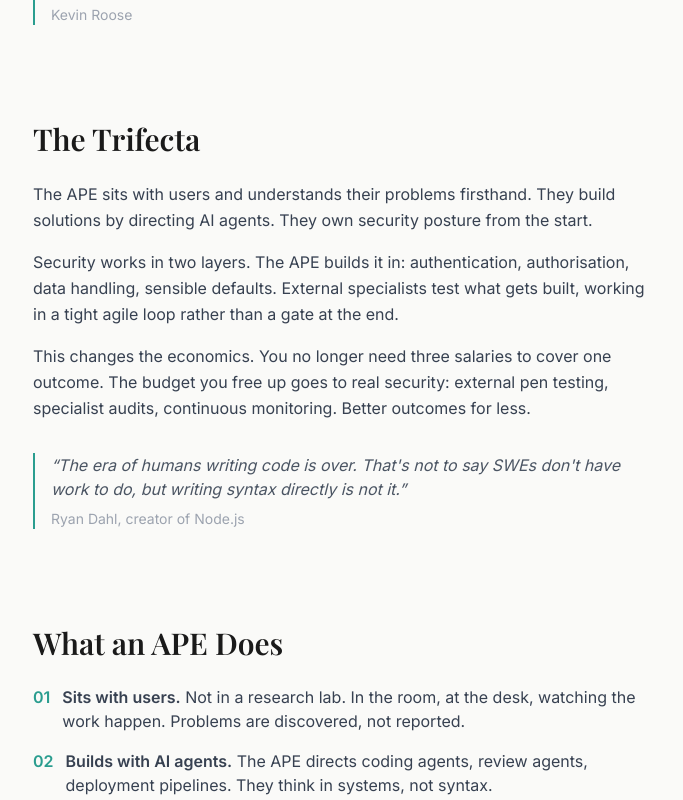
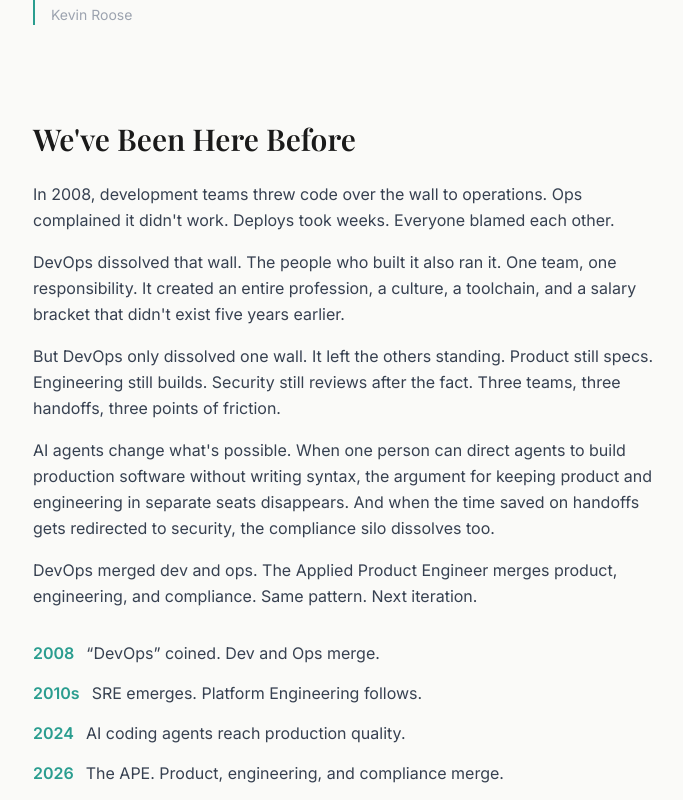
Before and after one commit to skyblue-will/ape-site, a Next.js app: page / in a window 1280 px wide. Shown: the part 900-1700 px from the top of the page, without its empty margins (295-978 px from the left). Built offline with nearby package versions, Linux system fonts and the light colour scheme.

Commit message:
feat: add We've Been Here Before section with DevOps history timeline

```diff
--- a/app/page.tsx
+++ b/app/page.tsx
@@ -5,6 +5,7 @@ export default function Home() {
       <nav className="sticky top-0 bg-[#fafaf8]/95 backdrop-blur-sm z-50 py-4 mb-12 border-b border-gray-200">
         <div className="flex flex-wrap gap-x-6 gap-y-1 text-sm text-gray-500">
           <a href="#problem" className="hover:text-teal-accent">The Problem</a>
+          <a href="#history" className="hover:text-teal-accent">History</a>
           <a href="#trifecta" className="hover:text-teal-accent">The Trifecta</a>
           <a href="#what" className="hover:text-teal-accent">What an APE Does</a>
           <a href="#teams" className="hover:text-teal-accent">Small Teams</a>
@@ -54,6 +55,54 @@ export default function Home() {
           will never fully catch up.&rdquo;
           <span className="block mt-2 text-sm not-italic text-gray-400">Kevin Roose</span>
         </blockquote>
+      </section>
+
+      {/* We've Been Here Before */}
+      <section id="history" className="mb-24 scroll-mt-20">
+        <h2 className="font-serif text-2xl sm:text-3xl font-semibold mb-6">We&apos;ve Been Here Before</h2>
+        <p className="text-gray-700 leading-relaxed mb-4">
+          In 2008, development teams threw code over the wall to operations. Ops complained
+          it didn&apos;t work. Deploys took weeks. Everyone blamed each other.
+        </p>
+        <p className="text-gray-700 leading-relaxed mb-4">
+          DevOps dissolved that wall. The people who built it also ran it. One team, one
+          responsibility. It created an entire profession, a culture, a toolchain, and a
+          salary bracket that didn&apos;t exist five years earlier.
+        </p>
+        <p className="text-gray-700 leading-relaxed mb-4">
+          But DevOps only dissolved one wall. It left the others standing. Product still
+          specs. Engineering still builds. Security still reviews after the fact. Three
+          teams, three handoffs, three points of friction.
+        </p>
+        <p className="text-gray-700 leading-relaxed mb-4">
+          AI agents change what&apos;s possible. When one person can direct agents to build
+          production software without writing syntax, the argument for keeping product and
+          engineering in separate seats disappears. And when the time saved on handoffs gets
+          redirected to security, the compliance silo dissolves too.
+        </p>
+        <p className="text-gray-700 leading-relaxed mb-8">
+          DevOps merged dev and ops. The Applied Product Engineer merges product, engineering,
+          and compliance. Same pattern. Next iteration.
+        </p>
+
+        <ul className="space-y-4 text-gray-700">
+          <li className="flex gap-3">
+            <span className="text-teal-accent font-semibold shrink-0">2008</span>
+            <span>&ldquo;DevOps&rdquo; coined. Dev and Ops merge.</span>
+          </li>
+          <li className="flex gap-3">
+            <span className="text-teal-accent font-semibold shrink-0">2010s</span>
+            <span>SRE emerges. Platform Engineering follows.</span>
+          </li>
+          <li className="flex gap-3">
+            <span className="text-teal-accent font-semibold shrink-0">2024</span>
+            <span>AI coding agents reach production quality.</span>
+          </li>
+          <li className="flex gap-3">
+            <span className="text-teal-accent font-semibold shrink-0">2026</span>
+            <span>The APE. Product, engineering, and compliance merge.</span>
+          </li>
+        </ul>
       </section>
 
       {/* The Trifecta */}
```
